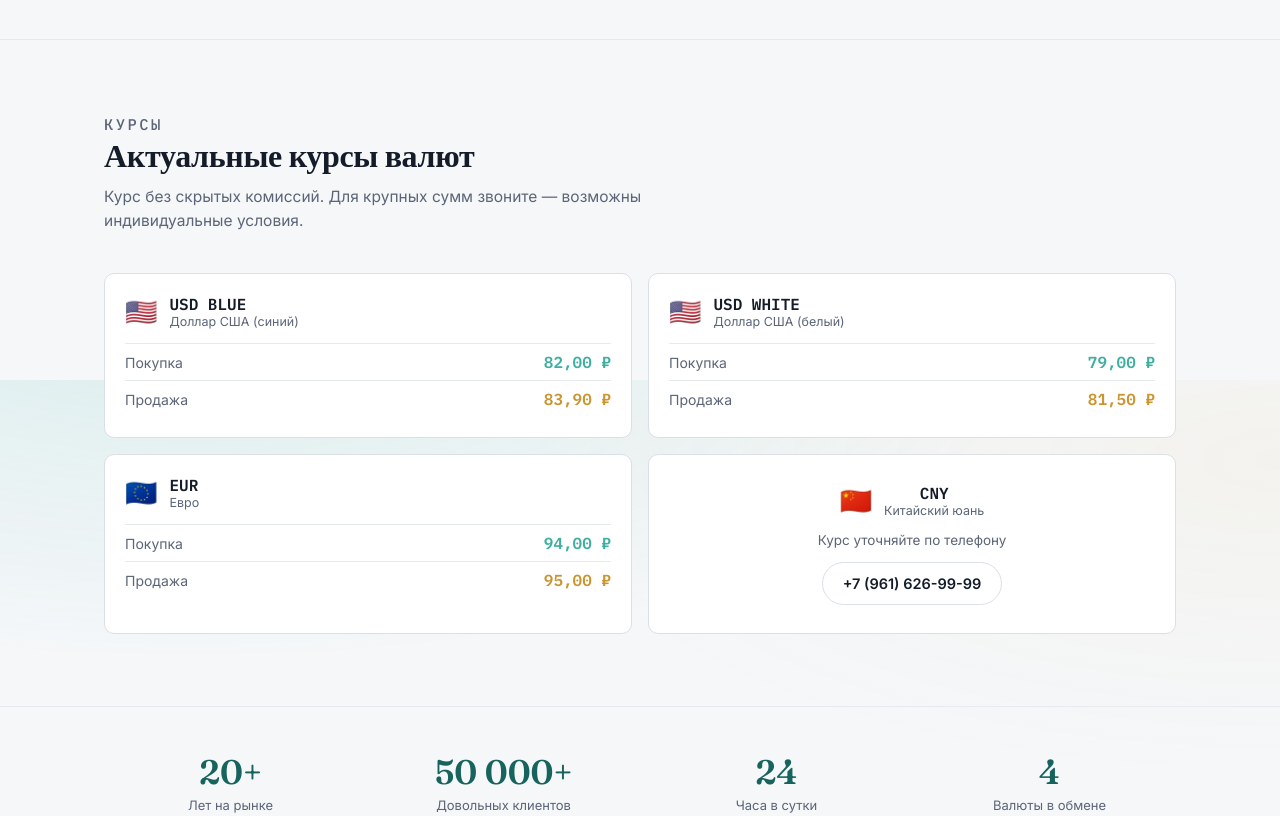
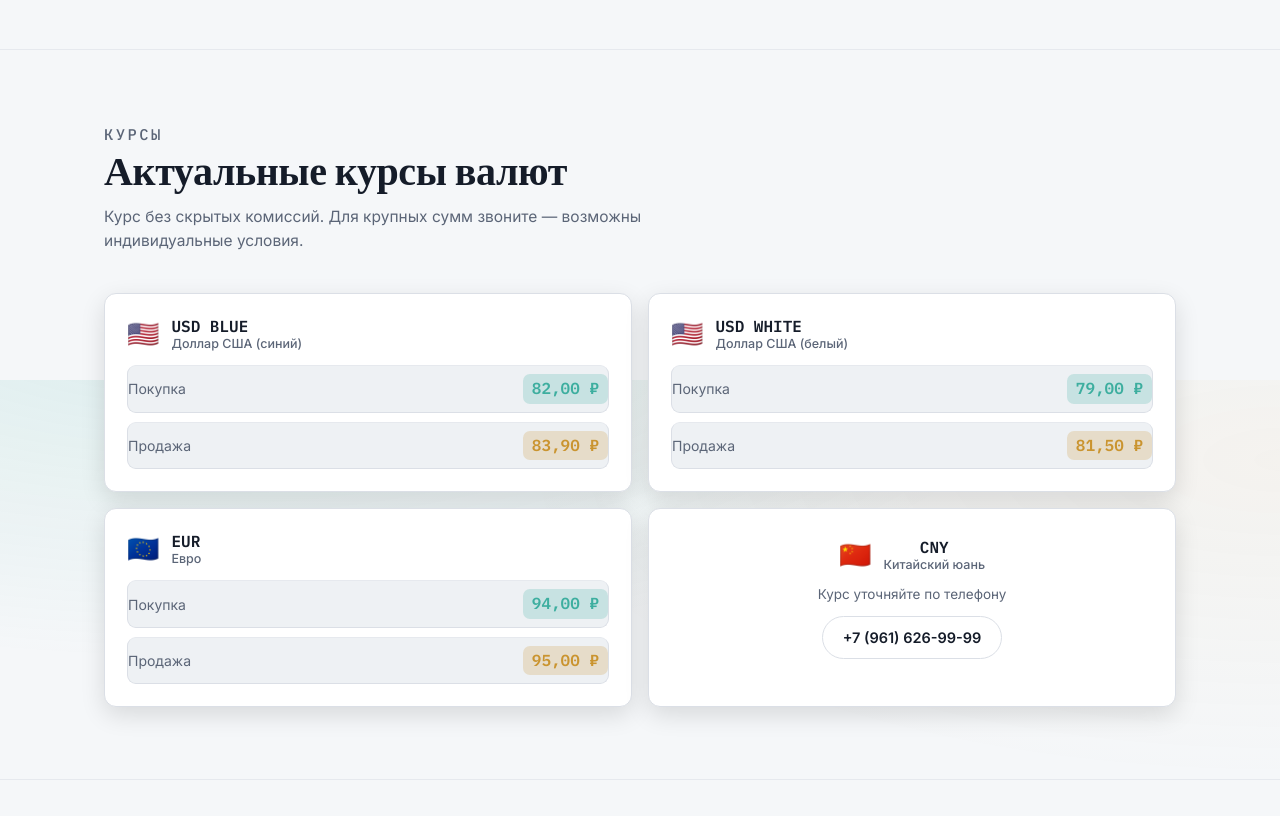
Before and after one commit to cashdrughits/operkassa, a plain HTML site: page index.html in a window 1280 px wide. Shown: the part 1220-2036 px from the top of the page. Drawn offline with Linux system fonts and the light colour scheme.

Commit message:
Update index.html

```diff
--- a/index.html
+++ b/index.html
@@ -116,7 +116,7 @@
     color: var(--accent-soft); margin: 0 0 10px;
   }
   .section-head{ margin-bottom: 40px; max-width: 620px; }
-  .section-head h2{ font-size: clamp(24px, 3.4vw, 32px); font-weight: 600; margin-bottom: 10px; }
+  .section-head h2{ font-size: clamp(30px, 4vw, 40px); font-weight: 600; margin-bottom: 10px; color: var(--ink); }
   .section-head p{ color: var(--muted); font-size: 15.5px; line-height: 1.55; margin:0; }
   header{
     position: sticky; top: 0; z-index: 50;
@@ -196,7 +196,14 @@
   .info-note{ display:flex; gap:10px; align-items:flex-start; background: color-mix(in srgb, var(--accent) 10%, transparent); border: 1px solid color-mix(in srgb, var(--accent) 30%, transparent); border-radius: 8px; padding: 12px 14px; font-size: 13.5px; color: var(--ink); margin-bottom: 18px; }
 
   .rates-grid{ display:grid; grid-template-columns: repeat(2, 1fr); gap: 16px; }
-  .rate-card{ border: 1px solid var(--line); border-radius: 10px; background: var(--panel); padding: 20px; }
+  .rate-card{ border: 1px solid var(--line); border-radius: 12px; background: var(--panel); padding: 22px; box-shadow: 0 8px 24px rgba(0,0,0,.12); }
+  .rate-card-head .code{ color: var(--ink); }
+  .rate-card-head .name{ color: #fff; font-weight: 500; }
+  .rate-line{ background: var(--panel-2); border: 1px solid var(--line); border-radius: 9px; padding: 12px 14px; margin-top: 9px; font-size: 15px; color: #fff; }
+  .rate-line .val{ font-size: 20px; line-height: 1.1; }
+  .rate-line .val.buy, .rate-line .val.sell{ color: #fff; }
+  .rate-line .val.buy{ background: color-mix(in srgb, var(--buy) 22%, transparent); padding: 6px 9px; border-radius: 7px; }
+  .rate-line .val.sell{ background: color-mix(in srgb, var(--gold) 22%, transparent); padding: 6px 9px; border-radius: 7px; }
   .rate-card-head{ display:flex; align-items:center; gap: 12px; margin-bottom: 14px; }
   .rate-card-head .flag{ font-size: 26px; }
   .rate-card-head .code{ font-family:'IBM Plex Mono', monospace; font-weight:600; font-size: 16px; }
@@ -611,6 +618,7 @@
             <span class="flag">${r.flag || ''}</span>
             <div><div class="code">${r.code.replace('_',' ')}</div><div class="name">${r.name}</div></div>
           </div>
+          ${r.code === 'EUR500' ? '<div style="display:inline-flex;align-items:center;padding:5px 9px;border-radius:999px;background:var(--gold);color:#15100a;font-size:12px;font-weight:700;margin:-4px 0 8px;">Купюра 500 €</div>' : ''}
           <div class="rate-line"><span>Покупка</span><span class="val buy">${fmt(r.buy)} ₽</span></div>
           <div class="rate-line"><span>Продажа</span><span class="val sell">${fmt(r.sell)} ₽</span></div>
         </div>`;
```
